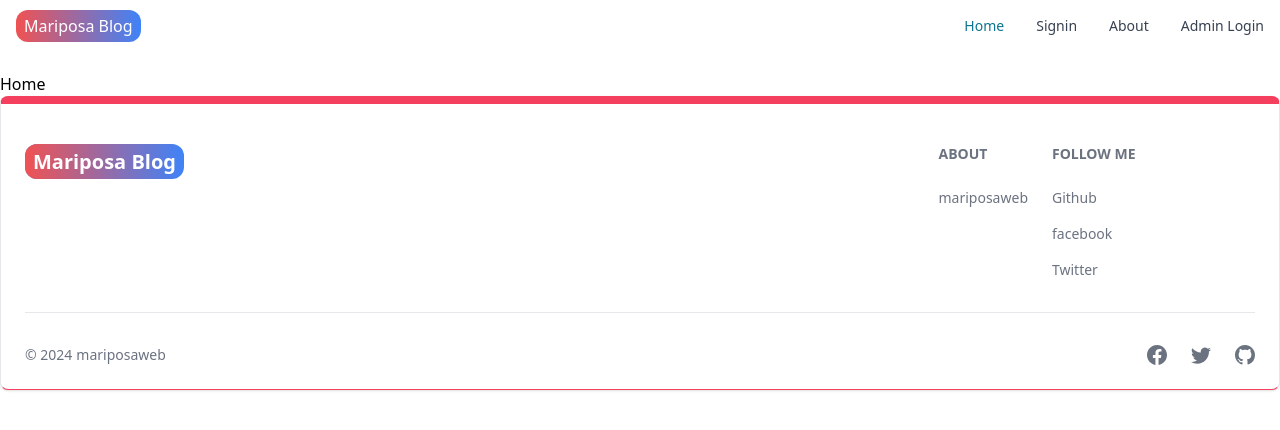
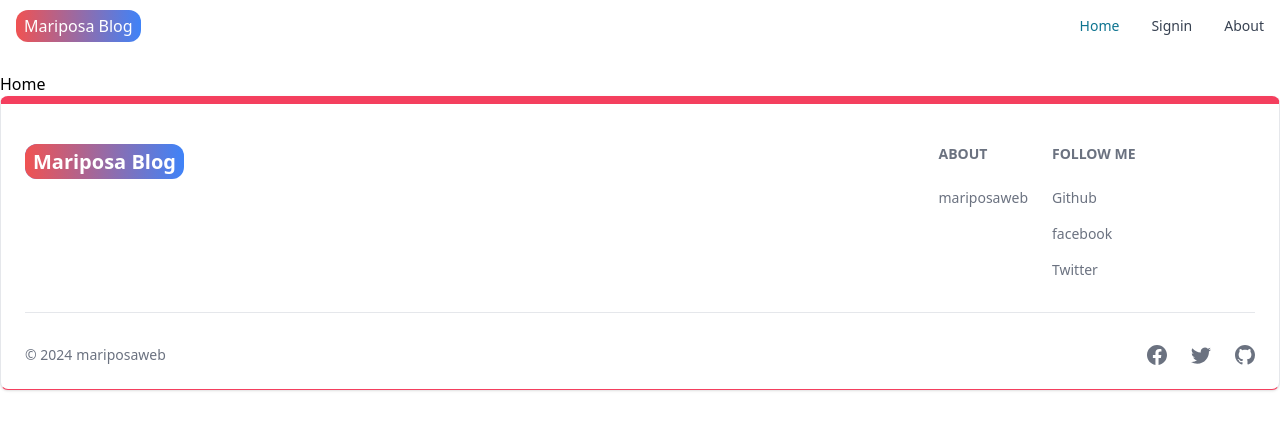
Before and after one commit to DanSimonson/mariposablog, a React (Vite) app in the folder frontend/: page / in a window 1280 px wide. Shown: the top 430 px of the page. Built offline with nearby package versions, Linux system fonts and the light colour scheme.

Commit message:
added ability to hide/show admin link based on user admin status

```diff
--- a/frontend/src/components/BlogHeader.jsx
+++ b/frontend/src/components/BlogHeader.jsx
@@ -29,9 +29,11 @@ export default function BlogHeader() {
         <Navbar.Link active={path === "/about"} as={"div"}>
           <Link to="/about">About</Link>
         </Navbar.Link>
-        <Navbar.Link active={path === "/createpost"} as={"div"}>
-          <Link to="/createpost">Admin Login</Link>
-        </Navbar.Link>
+        {currentUser && currentUser.isAdmin && (
+          <Navbar.Link active={path === "/createpost"} as={"div"}>
+            <Link to="/createpost">Admin Login</Link>
+          </Navbar.Link>
+        )}
       </Navbar.Collapse>
     </Navbar>
   );
```
